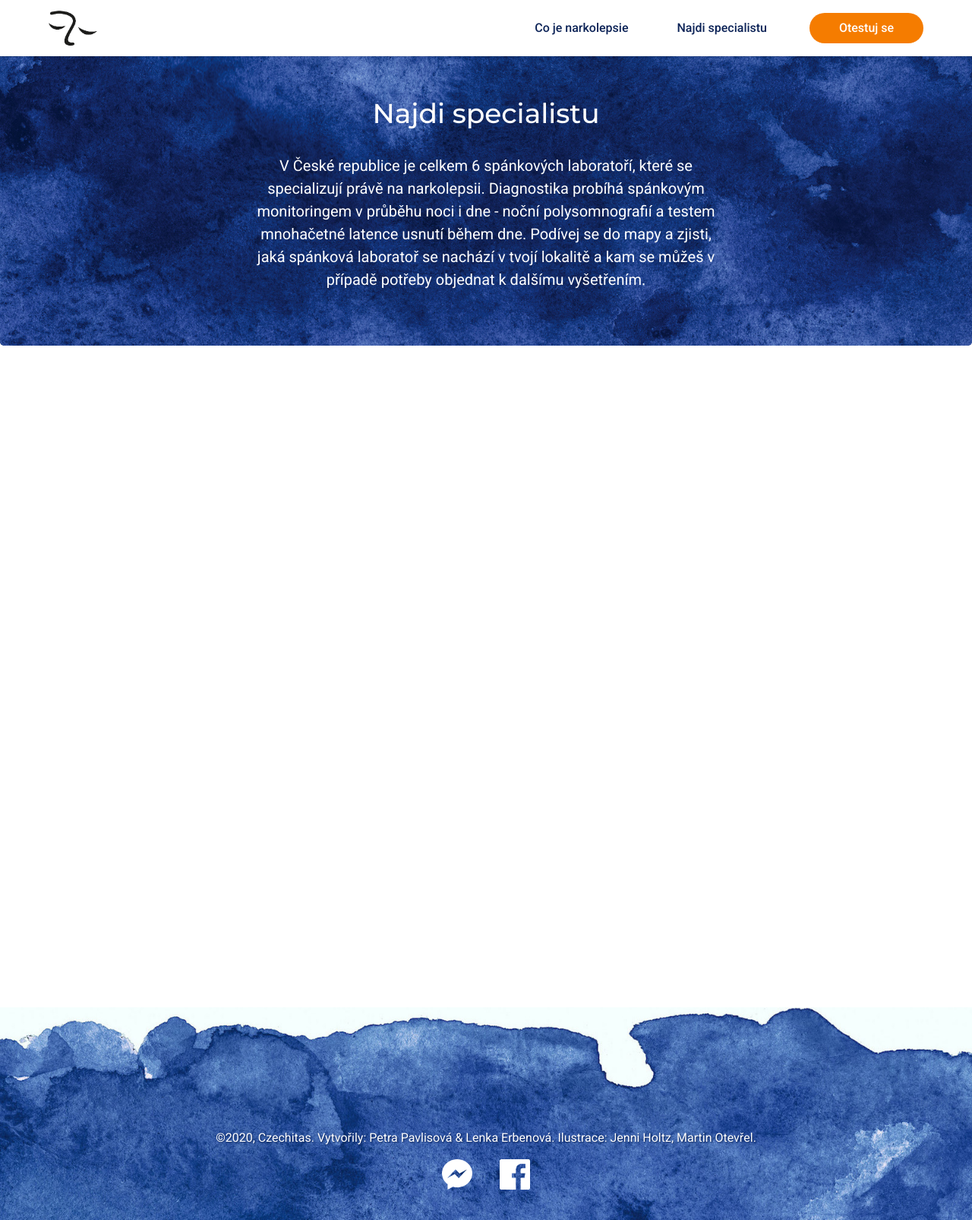
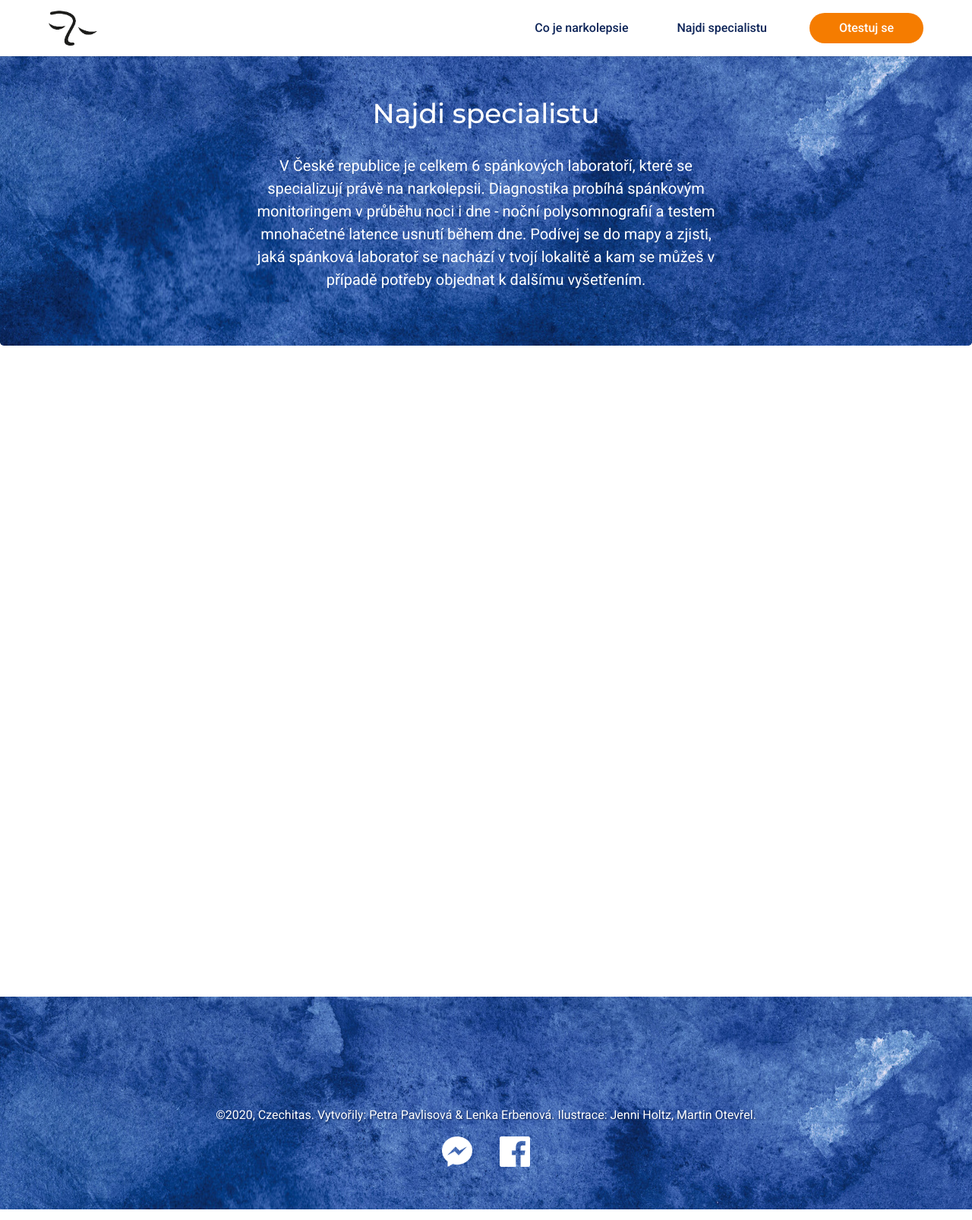
Before and after one commit to petrapavlis/petrapavlis.github.io, a plain HTML site: page najdi-specialistu.html in a window 1280 px wide. Shown: the whole page at 76% size. Drawn offline with Linux system fonts and the light colour scheme; a script that the page names is missing.

Commit message:
header footer background edited

```diff
--- a/css/style.css
+++ b/css/style.css
@@ -88,7 +88,7 @@ body {
 
 .section-header {
   height: 550px;
-  background-image: url(../images/dark-blue-watercolor-header.jpg);
+  background-image: url(../images/dark-blue-watercolor-header.png);
   background-repeat: no-repeat;
   background-size: cover;
   background-position: bottom right;
@@ -118,11 +118,10 @@ body {
   padding-top: 7rem;
   padding-bottom: 3rem;
   margin-bottom: 0;
-  background-image: url(../images/dark-blue-watercolor-jumbotron.jpg);
+  background-image: url(../images/dark-blue-watercolor-universal.jpg);
   background-repeat: no-repeat;
   background-size: cover;
   background-position: bottom right;
-  background-color: #0c2357;
   color: white;
 }
 
@@ -275,14 +274,25 @@ p a:hover {
 
 /* FOOTER */
 #footer {
-  background-image: url(../images/dark-blue-watercolor-footer.jpg);
+  background-image: url(../images/dark-blue-watercolor-footer.png);
   background-repeat: no-repeat;
   background-size: cover;
   background-position: top left;
-  background-color: #0c2357;
   color: white;
   padding-top: 1rem;
   margin-top: 2.75rem;
+  font-size: 1rem;
+  text-align: center;
+  text-shadow: 1px 1px 2px #0c2357;
+  height: 280px;
+}
+
+#footer-uni {
+  background-image: url(../images/dark-blue-watercolor-universal.jpg);
+  background-repeat: no-repeat;
+  background-size: cover;
+  background-position: top left;
+  color: white;
   font-size: 1rem;
   text-align: center;
   text-shadow: 1px 1px 2px #0c2357;
@@ -329,12 +339,11 @@ p a:hover {
   .section-header {
     height: 650px;
     background-image: url(../images/falling-asleep-no-background.png),
-      url(../images/dark-blue-watercolor-header.jpg);
+      url(../images/dark-blue-watercolor-header.png);
     background-repeat: no-repeat, no-repeat;
     background-position: top 40% right 8%, bottom right;
     background-size: 50%, cover;
     background-repeat: no-repeat;
-    background-color: #0c2357;
   }
 
   .content-header {
@@ -379,7 +388,6 @@ footer {
   padding-bottom: 3rem;
 }
 
-
 .footer {
   display: block;
 }
--- a/najdi-specialistu.html
+++ b/najdi-specialistu.html
@@ -114,7 +114,7 @@
     </div>
 
     <!-- Sekce Footer -->
-    <div id="footer">
+    <div id="footer-uni">
       <div class="container">
         <div class="row justify-content-center">
           <div class="footer-author text-center">
```
Also changed, not shown: images/dark-blue-watercolor-form.png (deleted), images/dark-blue-watercolor-universal.jpg (added), 2 other files.
